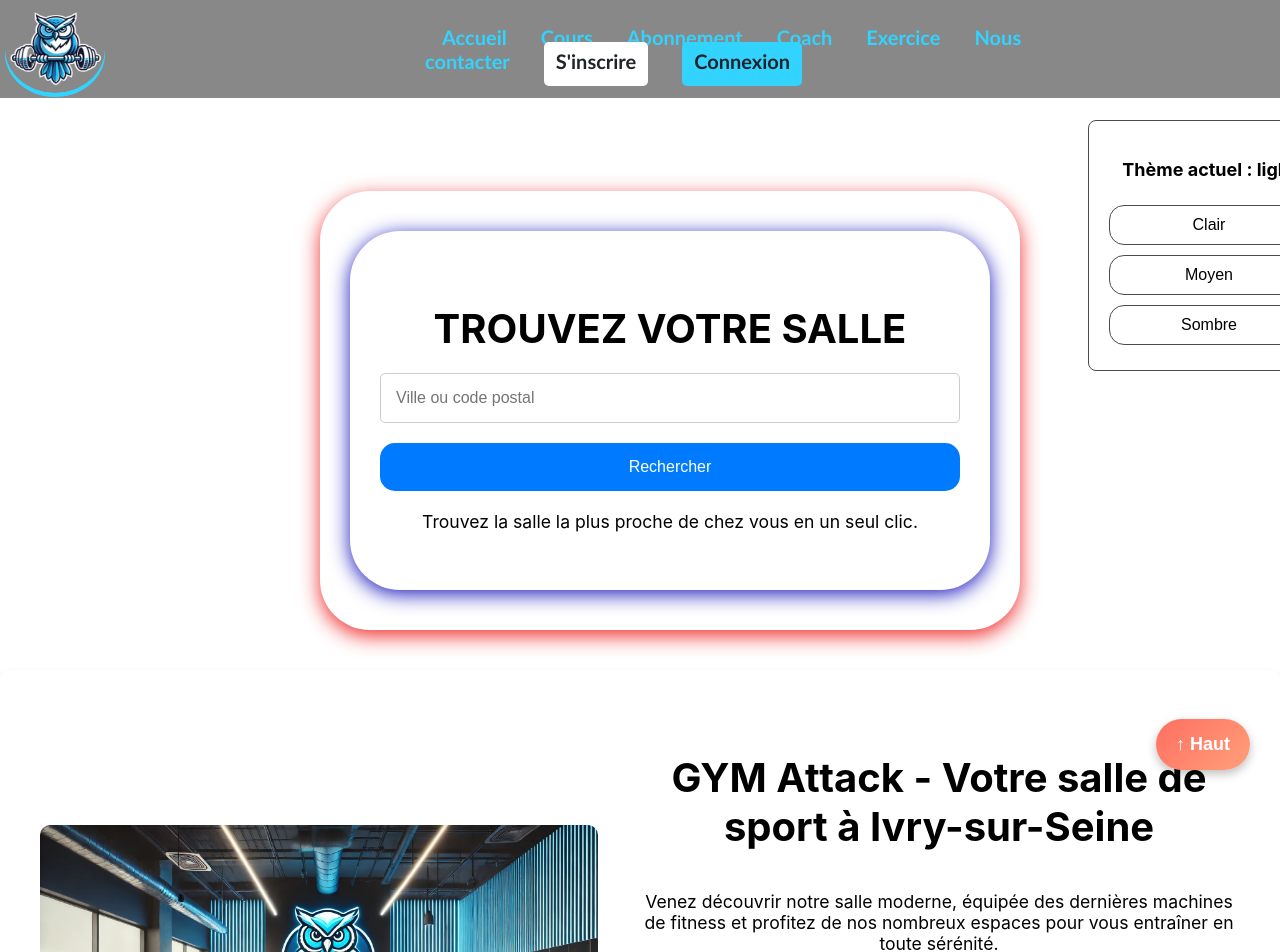
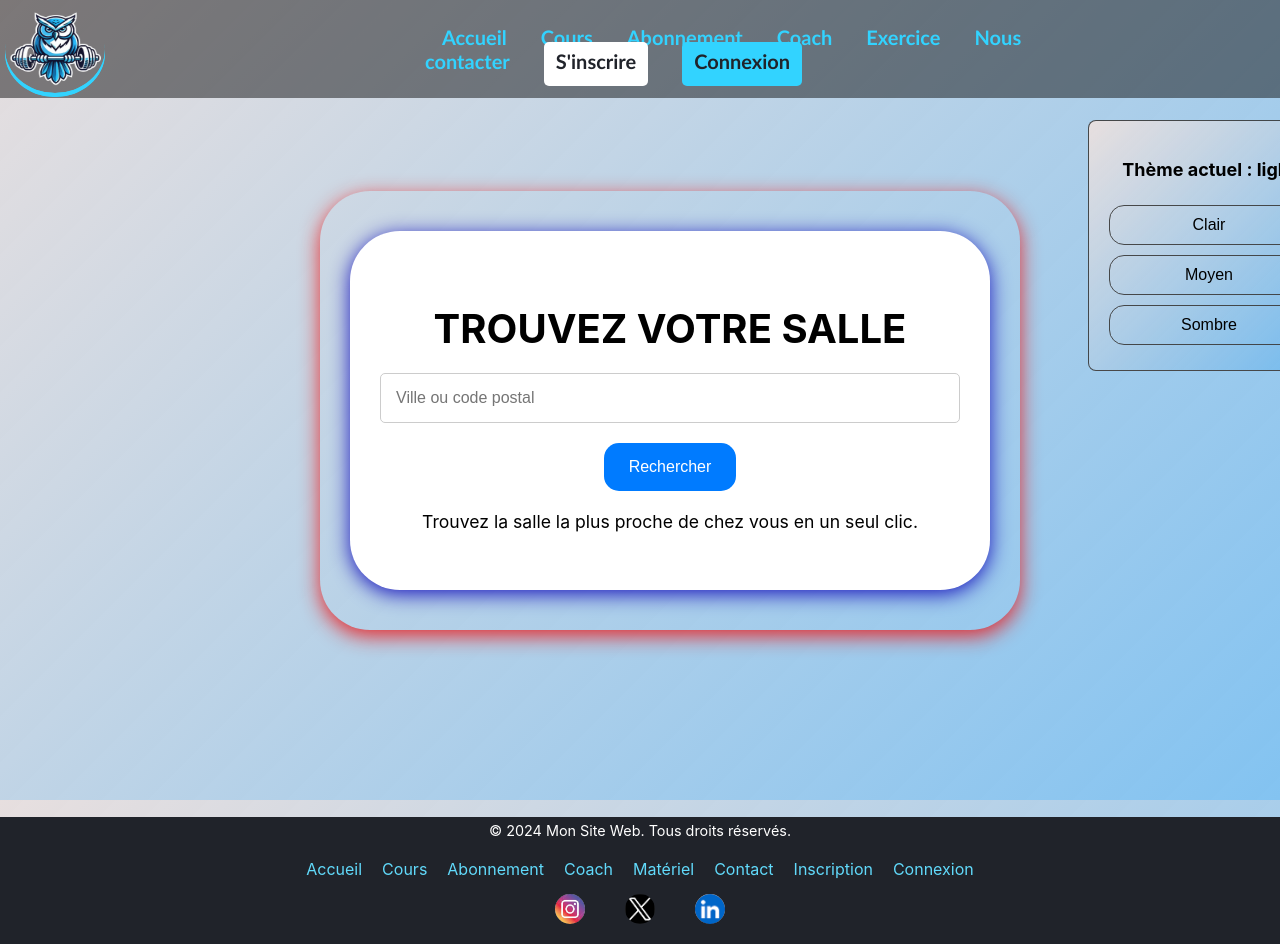
Before and after one commit to Mayalabeille95/Mon-App, a React (Create React App) app in the folder Mon-App/: page /Home in a window 1280 px wide. Shown: the top 952 px of the page. Built offline with nearby package versions, Linux system fonts and the light colour scheme.

Commit message:
update du theme partout

```diff
--- a/Mon-App/src/App.css
+++ b/Mon-App/src/App.css
@@ -51,7 +51,7 @@
   outline: none;
 }
 
-/* Styles de fond et de texte pour chaque thème */
+/* Définition des variables de thème */
 [data-theme="light"] {
   --bg-color: linear-gradient(135deg, #e7dfdf, #68b6eed2); /* Dégradé clair */
   --text-color: black; /* Texte noir pour le thème clair */
@@ -65,6 +65,20 @@
 [data-theme="blue"] {
   --bg-color: linear-gradient(135deg, #140666, #c52525); /* Dégradé bleu */
   --text-color: white; /* Texte clair pour le thème bleu */
+}
+
+/* Utilisation des variables dans vos styles */
+body {
+  background: var(--bg-color);
+  color: var(--text-color);
+  transition: background 0.3s ease, color 0.3s ease; /* Optionnel : transition douce lors du changement de thème */
+}
+
+/* Vous pouvez également utiliser les variables dans d'autres classes */
+.theme-selector {
+  /* Exemple d'utilisation des variables */
+  background: var(--bg-color);
+  color: var(--text-color);
 }
 
 /* Appliquez les variables au body */
@@ -1556,7 +1570,7 @@
 #localiser {
   background-color: rgba(0, 0, 0, 0);
   padding: 40px 30px;
-  margin-bottom: 20px; /* Réduit l'espace sous l'élément */
+  margin-bottom: 187px; /* Réduit l'espace sous l'élément */
   margin-top: -200px; /* Réduit l'espace au-dessus de l'élément */
   border-radius: 50px;
   box-shadow: 0 6px 20px rgba(238, 20, 20, 0.877); /* Ombre douce */
--- a/Mon-App/src/App.js
+++ b/Mon-App/src/App.js
@@ -1,6 +1,7 @@
 import React from "react";
 import "./App.css";
 import Home from "./Pages/Home";
+import Home2 from "./Pages/Home2.jsx";
 import { BrowserRouter as Router, Routes, Route } from "react-router-dom";
 import Cours from "./Pages/Cours";
 import Contact from "./Pages/Contact";
@@ -28,6 +29,7 @@
           <Routes>
             <Route index element={<Home />} />
             <Route path="/Home" element={<Home />} />
+            <Route path="/Home2" element={<Home2 />} />
             <Route path="/Cours" element={<Cours />} />
             <Route path="/Abonnement" element={<Abonnement />} />
             <Route path="/Panier" element={<PagePanier />} />
--- a/Mon-App/src/Components/Accueil/InfoSection.jsx
+++ b/Mon-App/src/Components/Accueil/InfoSection.jsx
@@ -13,9 +13,7 @@
           />
         </div>
         <div className="zone_de_texte_Accueil">
-          <h2 className="h2_Accueil">
-            GYM Attack - Votre salle de sport à Ivry-sur-Seine
-          </h2>
+          <h2 className="h2_Accueil">GYM Attack - Votre salle de sport</h2>
           <p className="p_Accueil">
             Venez découvrir notre salle moderne, équipée des dernières machines
             de fitness et profitez de nos nombreux espaces pour vous entraîner
--- a/Mon-App/src/Components/Accueil/LocalisationForm.jsx
+++ b/Mon-App/src/Components/Accueil/LocalisationForm.jsx
@@ -39,7 +39,11 @@
             <option value="Bordeaux 33" />
             <option value="Lille 59" />
           </datalist>
-          <button className="button_accueil" type="submit">
+          <button
+            className="button_accueil"
+            type="button"
+            onClick={() => (window.location.href = "/Home2")}
+          >
             Rechercher
           </button>
           <p className="p_Accueil">
--- a/Mon-App/src/Components/Accueil/ThemContext.jsx
+++ b/Mon-App/src/Components/Accueil/ThemContext.jsx
@@ -1,16 +1,26 @@
-import React, { createContext, useState, useContext } from "react";
+import React, { createContext, useState, useContext, useEffect } from "react";
 
 // Créez le contexte
 const ThemeContext = createContext();
 
 // Fournisseur du contexte
 export const ThemeProvider = ({ children }) => {
-  const [theme, setTheme] = useState("light"); // Thème par défaut : "light"
+  // Initialisez le thème à partir de localStorage ou utilisez "light" par défaut
+  const [theme, setTheme] = useState(() => {
+    const savedTheme = localStorage.getItem("theme");
+    return savedTheme ? savedTheme : "light";
+  });
 
   const changeTheme = (newTheme) => {
     setTheme(newTheme);
-    document.documentElement.setAttribute("data-theme", newTheme); // Applique le thème à la racine
+    document.documentElement.setAttribute("data-theme", newTheme);
+    localStorage.setItem("theme", newTheme); // Sauvegarde le thème dans localStorage
   };
+
+  // Applique le thème lors du montage du composant
+  useEffect(() => {
+    document.documentElement.setAttribute("data-theme", theme);
+  }, [theme]);
 
   return (
     <ThemeContext.Provider value={{ theme, changeTheme }}>
--- a/Mon-App/src/Pages/Home.jsx
+++ b/Mon-App/src/Pages/Home.jsx
@@ -1,12 +1,7 @@
 import React from "react";
 import Footer from "../Components/Base/Footer";
 import Header from "../Components/Base/Header";
-import RedirectionHaut from "../Components/Matériel/RedirectionHaut";
 import LocalisationForm from "../Components/Accueil/LocalisationForm";
-import InfoSection from "../Components/Accueil/InfoSection";
-import OffreEtudiant from "../Components/Accueil/OffreEtudiant";
-import OffreCoaching from "../Components/Accueil/OffreCoaching";
-import Faq from "../Components/Accueil/Faq";
 import ThemeSelector from "../Components/Accueil/ThemeSelector";
 
 function Home() {
@@ -15,12 +10,7 @@
       <Header />
       <ThemeSelector />
       <LocalisationForm />
-      <InfoSection />
-      <OffreEtudiant />
-      <OffreCoaching />
-      <Faq />
       <Footer />
-      <RedirectionHaut />
     </div>
   );
 }
--- /dev/null
+++ b/Mon-App/src/Pages/Home2.jsx
@@ -0,0 +1,24 @@
+import React from "react";
+import Footer from "../Components/Base/Footer";
+import Header from "../Components/Base/Header";
+import RedirectionHaut from "../Components/Matériel/RedirectionHaut";
+import InfoSection from "../Components/Accueil/InfoSection";
+import OffreEtudiant from "../Components/Accueil/OffreEtudiant";
+import OffreCoaching from "../Components/Accueil/OffreCoaching";
+import Faq from "../Components/Accueil/Faq";
+
+function Home2() {
+  return (
+    <div>
+      <Header />
+      <InfoSection />
+      <OffreEtudiant />
+      <OffreCoaching />
+      <Faq />
+      <Footer />
+      <RedirectionHaut />
+    </div>
+  );
+}
+
+export default Home2;
--- a/Mon-App/src/index.js
+++ b/Mon-App/src/index.js
@@ -1,12 +1,15 @@
-import React from 'react';
-import ReactDOM from 'react-dom/client';
-import './index.css';
-import App from './App';
+import React from "react";
+import ReactDOM from "react-dom/client";
+import "./index.css";
+import App from "./App";
+import { ThemeProvider } from "./Components/Accueil/ThemContext"; // Assurez-vous que le chemin est correct
 
-
-const root = ReactDOM.createRoot(document.getElementById('root'));
+const root = ReactDOM.createRoot(document.getElementById("root"));
 root.render(
   <React.StrictMode>
-    <App />
-  </React.StrictMode>
+    <ThemeProvider>
+      <App />
+    </ThemeProvider>
+  </React.StrictMode>,
+  document.getElementById("root")
 );
```
